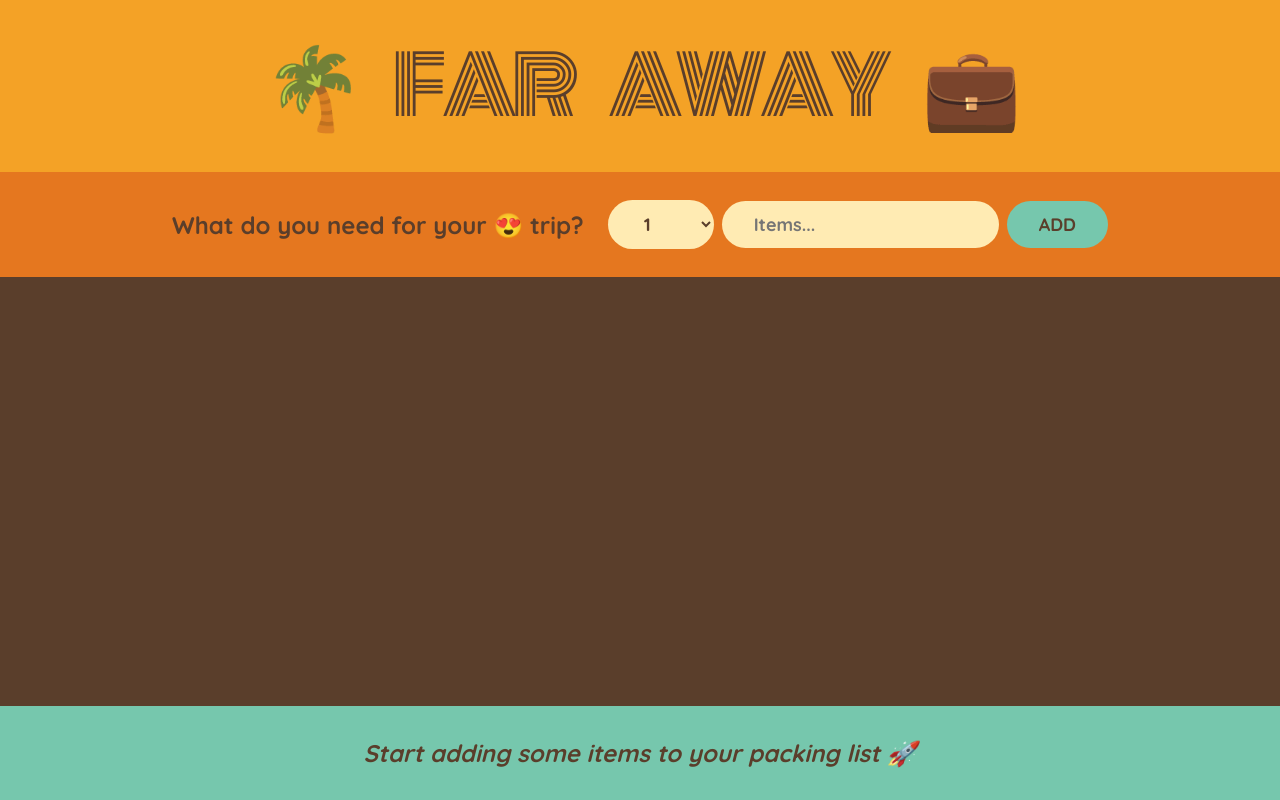
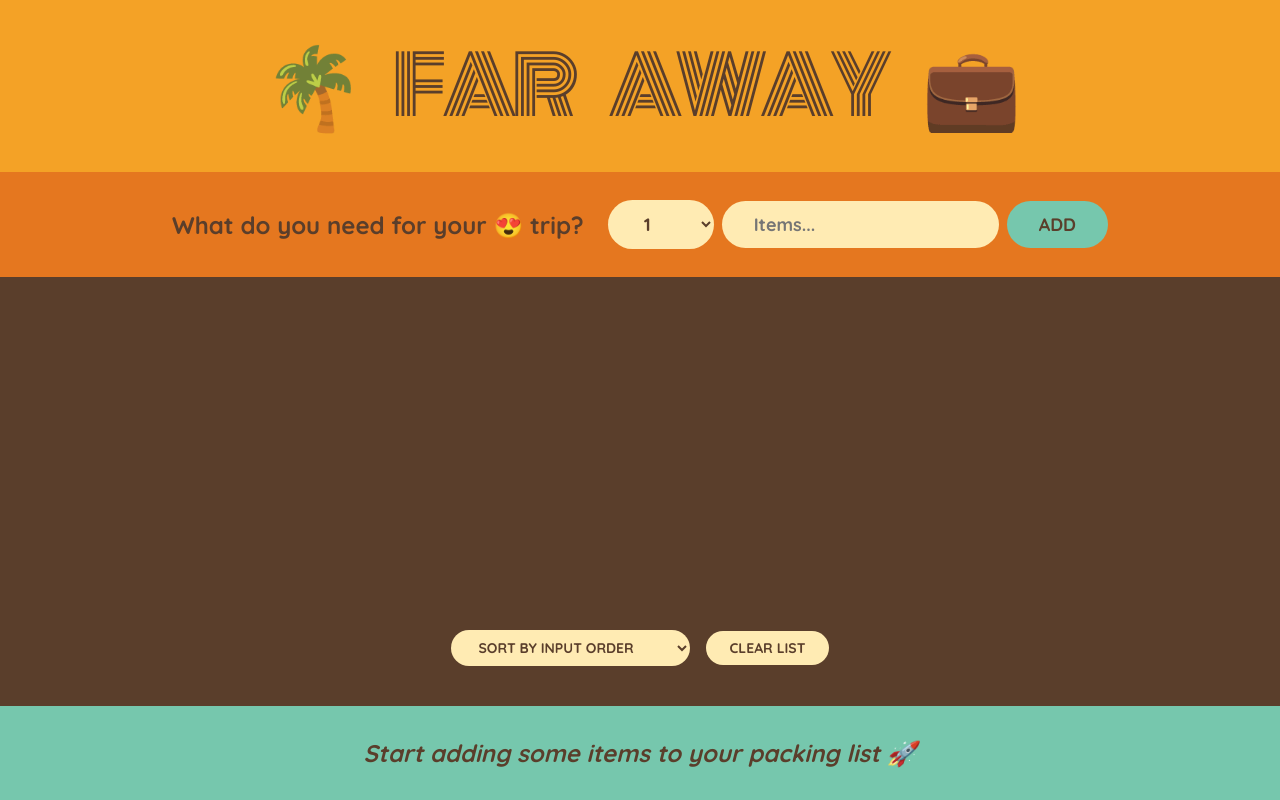
Before and after one commit to HugoDeSouzaCaramez/travel-list, a React (Create React App) app: page / in a window 1280 px wide. Built offline with nearby package versions, Linux system fonts and the light colour scheme; the HTML template or start-up script is replaced by a standard one.

Commit message:
Clearing the List

```diff
--- a/src/App.js
+++ b/src/App.js
@@ -30,6 +30,14 @@
     );
   }
 
+  function handleClearList() {
+    const confimed = window.confirm(
+      'Are you sure you want to delete all items?'
+    );
+
+    if (confimed) setItems([]);
+  }
+
   return (
     <div className="app">
       <Logo />
@@ -38,6 +46,7 @@
         items={items}
         onDeleteItem={handleDeleteItem}
         onToggleItem={handleToggleItem}
+        onClearList={handleClearList}
       />
       <Stats items={items} />
     </div>
@@ -95,11 +104,27 @@
   );
 }
 
-function PackingList({ items, onDeleteItem, onToggleItem }) {
+function PackingList({ items, onDeleteItem, onToggleItem, onClearList }) {
+  const [sortBy, setSortBy] = useState('input');
+
+  let sortedItems;
+
+  if (sortBy === 'input') sortedItems = items;
+
+  if (sortBy === 'description')
+    sortedItems = items
+      .slice()
+      .sort((a, b) => a.description.localeCompare(b.description));
+
+  if (sortBy === 'packed')
+    sortedItems = items
+      .slice()
+      .sort((a, b) => Number(a.packed - Number(b.packed)));
+
   return (
     <div className="list">
       <ul>
-        {items.map((item) => (
+        {sortedItems.map((item) => (
           <Item
             item={item}
             onDeleteItem={onDeleteItem}
@@ -108,6 +133,15 @@
           />
         ))}
       </ul>
+
+      <div className="actions">
+        <select value={sortBy} onChange={(e) => setSortBy(e.target.value)}>
+          <option value="input">Sort by input order</option>
+          <option value="description">Sort by description</option>
+          <option value="packed">Sort by packed status</option>
+        </select>
+        <button onClick={onClearList}>Clear list</button>
+      </div>
     </div>
   );
 }
```
